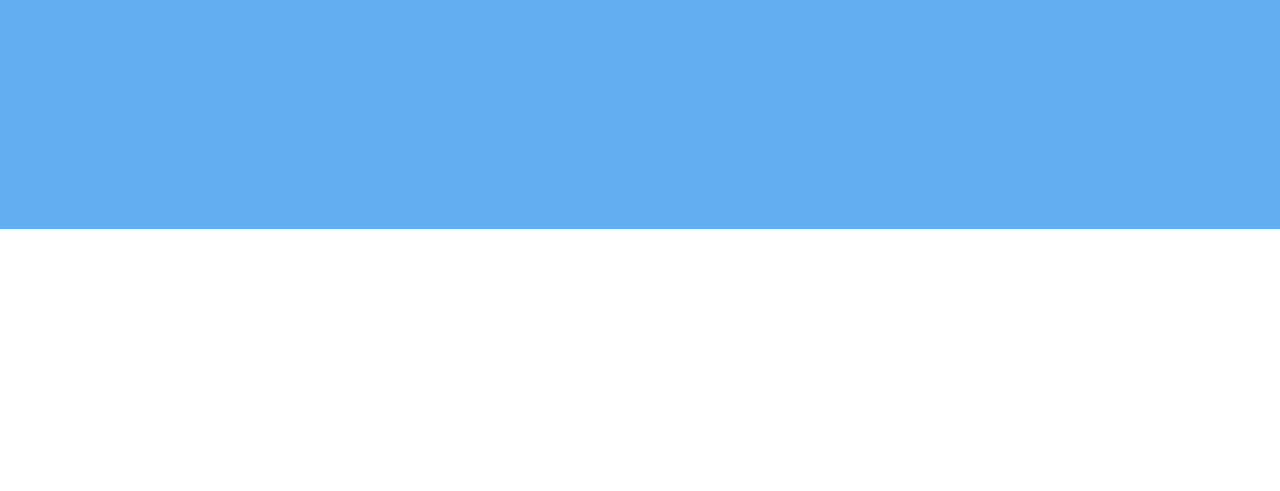
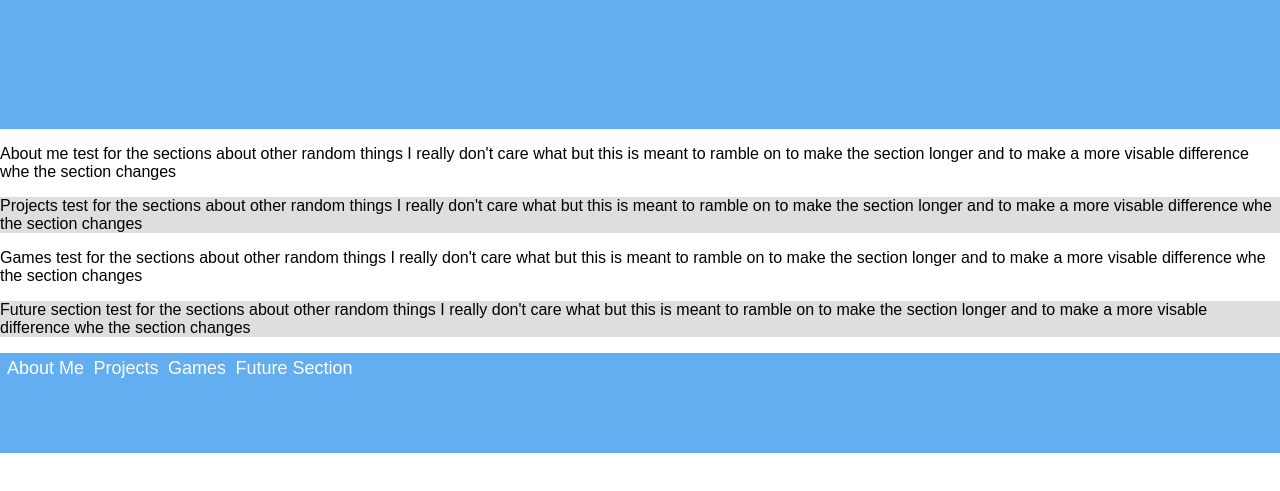
Before and after one commit to Senoh/Senoh.github.io, a website: page index.html in a window 1280 px wide. Shown: the part 271-762 px from the top of the page. Drawn offline with Linux system fonts and the light colour scheme.

Commit message:
Added grunt-connect added content to footer and added break-ups between sections

```diff
--- a/css/main.css
+++ b/css/main.css
@@ -74,3 +74,39 @@ body {
 	height: 100px;
 	background-color: #62AEF0;
 }
+
+#bottomNav {
+	color: white;
+	font-size: 18px;
+	font-family: sans-serif;
+	text-decoration: none;
+	position: relative;
+	top: 5px;
+	left: 2px;
+	margin-left: 5px;
+}
+
+#bottomNav:hover {
+	font-weight: bold;
+}
+
+#AboutMe {
+
+}
+
+#Projects {
+	background-color: #DEDEDE;
+}
+
+#Games {
+
+}
+
+#FutureSection {
+	background-color: #DEDEDE;
+}
+
+.section {
+	margin-top: 1px;
+	margin-bottom: 1px;
+}
--- a/index.html
+++ b/index.html
@@ -18,21 +18,26 @@
     		<p id="unheadText" class="mn_movedown kicker animated fadeIn">I am just your average teenage computer nerd.</p>
     	</div>
     </header>
-    <section id="AboutMe" name="AboutMe">
-
+    <section id="AboutMe" name="AboutMe" class="section">
+        <p>About me test for the sections about other random things I really don't care what but this is meant to ramble on to make the section longer and to make a more visable difference whe the section changes</p>
       </section>
-      <section id="Projects" name="Projects">
-
+      <section id="Projects" name="Projects" class="section">
+        <p>Projects test for the sections about other random things I really don't care what but this is meant to ramble on to make the section longer and to make a more visable difference whe the section changes</p>
       </section>
-      <section id="Games" name="Games">
-
+      <section id="Games" name="Games" class="section">
+        <p>Games test for the sections about other random things I really don't care what but this is meant to ramble on to make the section longer and to make a more visable difference whe the section changes</p>
       </section>
-      <section id="FutureSection" name="FutureSection">
-
+      <section id="FutureSection" name="FutureSection" class="section">
+        <p>Future section test for the sections about other random things I really don't care what but this is meant to ramble on to make the section longer and to make a more visable difference whe the section changes</p>
       </section>
       <footer>
         <div id="mnFooter">
-
+          <nav>
+          <a href="#AboutMe" id="bottomNav">About Me</a>
+          <a href="#Projects" id="bottomNav">Projects</a>
+          <a href="#Games" id="bottomNav">Games</a>
+          <a href="#FutureSection" id="bottomNav">Future Section</a>
+        </nav>
         </div>
       </footer>
   </body>
--- a/package.json
+++ b/package.json
@@ -9,6 +9,7 @@
   "devDependencies": {
     "grunt": "^0.4.5",
     "grunt-contrib-concat": "^0.5.0",
+    "grunt-contrib-connect": "^0.9.0",
     "grunt-contrib-cssmin": "^0.11.0",
     "grunt-contrib-uglify": "^0.7.0",
     "grunt-contrib-watch": "^0.6.1"
--- a/pageLoad/styles.min.css
+++ b/pageLoad/styles.min.css
@@ -1 +1 @@
-body{margin:0;font-family:sans-serif}#mainHeader{background-color:#62AEF0;width:100%;height:400px;position:relative}#topNav{color:#fff;text-decoration:none;float:right;margin-right:8px;margin-top:5px;display:inline-block}#topNav:hover{margin-bottom:-5px;font-weight:700}#headText{color:#fff;font-size:72px;text-transform:uppercase;letter-spacing:.05em;clear:both;text-align:center}#headText span{border:10px solid #fff;display:inline-block;padding:.2em .5em}#unheadText{color:#fff;text-align:center;font-size:24px;position:relative;top:20px}.kicker{-webkit-animation-duration:3s;-webkit-animation-delay:1s;-webkit-animation-iteration-count:1}.mn_movedown{position:relative;top:50px}.menButton{position:relative;left:15px;height:45px;width:45px;background-image:url(img/menuImg.png)}#mnFooter{width:100%;height:100px;background-color:#62AEF0}
+body{margin:0;font-family:sans-serif}#mainHeader{background-color:#62AEF0;width:100%;height:400px;position:relative}#topNav{color:#fff;text-decoration:none;float:right;margin-right:8px;margin-top:5px;display:inline-block}#topNav:hover{margin-bottom:-5px;font-weight:700}#headText{color:#fff;font-size:72px;text-transform:uppercase;letter-spacing:.05em;clear:both;text-align:center}#headText span{border:10px solid #fff;display:inline-block;padding:.2em .5em}#unheadText{color:#fff;text-align:center;font-size:24px;position:relative;top:20px}.kicker{-webkit-animation-duration:3s;-webkit-animation-delay:1s;-webkit-animation-iteration-count:1}.mn_movedown{position:relative;top:50px}.menButton{position:relative;left:15px;height:45px;width:45px;background-image:url(img/menuImg.png)}#mnFooter{width:100%;height:100px;background-color:#62AEF0}#bottomNav{color:#fff;font-size:18px;font-family:sans-serif;text-decoration:none;position:relative;top:5px;left:2px;margin-left:5px}#bottomNav:hover{font-weight:700}#Projects{background-color:#DEDEDE}#FutureSection{background-color:#DEDEDE}.section{margin-top:1px;margin-bottom:1px;}
```
Also changed, not shown: Gruntfile.js (+11 -2 lines), README.txt, build/css/styles.css.
